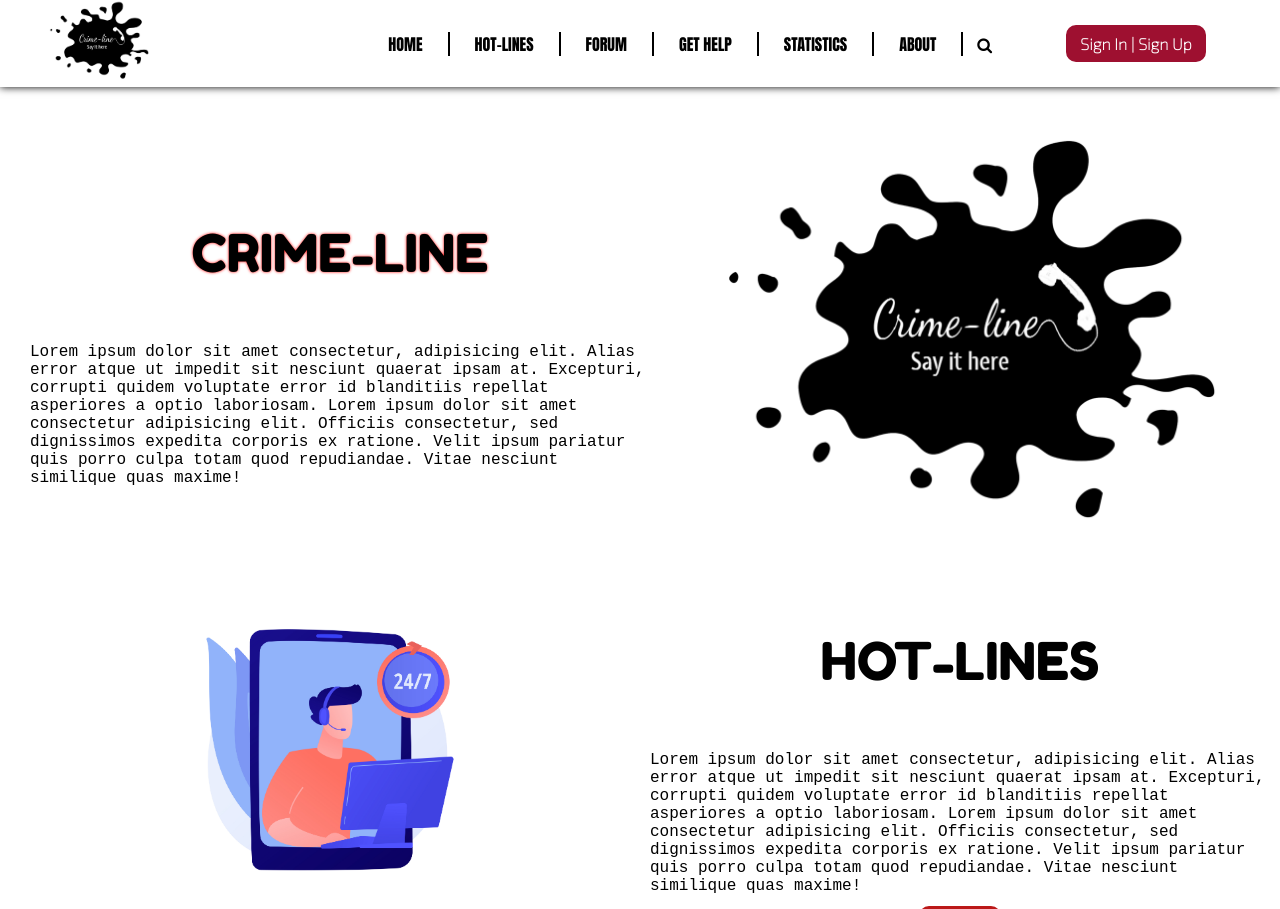
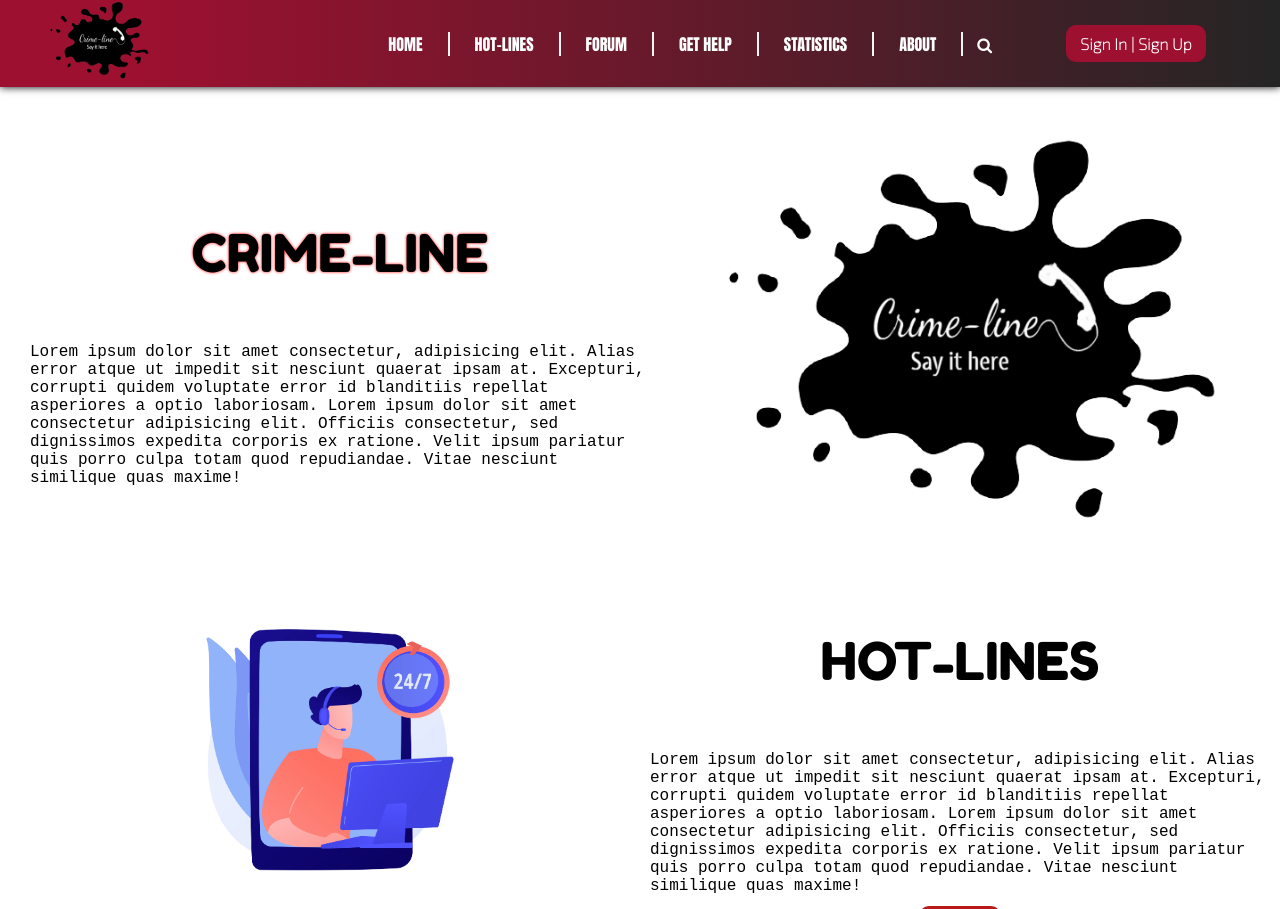
Before and after one commit to iam-hbk/Binary-Beasts, a PHP site: page / in a window 1280 px wide. Shown: the top 909 px of the page. Run offline with PHP 8.4, Linux system fonts and the light colour scheme; some libraries are stand-ins or nearby versions; some web fonts are replaced.

Commit message:
updated header

```diff
--- a/app.js
+++ b/app.js
@@ -1,19 +1,34 @@
+
 function login()
 {
     signupButton.style.left='500px';
     loginButton.style.left='45px';
     mainBtn.style.left='1px';
+    s2.style.color = "#9e1030ff";
+    s2.style.fontSize = "15px";
+    f1.style.color = "";
+    f1.style.fontSize = "";
+
 }
 
-//Signup button movement or amination
+//Signup button movement or animation
 function signup()
 {
-    mainBtn.style.left="120px";
+    mainBtn.style.left="110px";
     loginButton.style.left='-320px';
     signupButton.style.left='55px';
+    f1.style.color = "#9e1030ff";
+    f1.style.fontSize = "15px";
+    s2.style.color = "white";
+    s2.style.fontSize = "";
+
 }
 
-
+var f1 = document.getElementById("f1");
+var s2 = document.getElementById("s2");
+f1.style.transition="1s";
+s2.style.transition="1s";
+console.log(f1.style);
 
 //Top buttons for the signup and signin buttons
 var mainBtn=document.getElementById('move_button');
--- a/index.html
+++ b/index.html
@@ -17,14 +17,30 @@
   </head>
   <body>
     <header>
-      <div class="logo"><img src="images/logo.png" alt="" srcset="" /></div>
+      <div class="logo"><img src="images/logo-removebg-preview.png" alt="" srcset="" /></div>
       <div class="tabs">
-        <span class="tab"><a id="home" href="#home.html">Home</a></span>
-        <span class="tab"><a id="hotline" href="#hotlines">Hot-lines</a></span>
-        <span class="tab"><a id="forum" href="#forum">Forum</a></span>
-        <span class="tab"><a id="getHelp" href="#getHelp">Get Help</a></span>
-        <span class="tab"><a id="stats" href="#stats">Statistics</a></span>
-        <span class="tab"><a id="about" href="#footer">About</a></span>
+        <span class="tab"
+          ><a class="anchorHeader" id="home" href="#home.html">Home</a></span
+        >
+        <span class="tab"
+          ><a class="anchorHeader" id="hotline" href="#hotlines"
+            >Hot-lines</a
+          ></span
+        >
+        <span class="tab"
+          ><a class="anchorHeader" id="forum" href="#forum">Forum</a></span
+        >
+        <span class="tab"
+          ><a class="anchorHeader" id="getHelp" href="#getHelp"
+            >Get Help</a
+          ></span
+        >
+        <span class="tab"
+          ><a class="anchorHeader" id="stats" href="#stats">Statistics</a></span
+        >
+        <span class="tab"
+          ><a class="anchorHeader" id="about" href="#footer">About</a></span
+        >
         <input
           type="search"
           name="search"
@@ -36,22 +52,25 @@
           ><i class="fa fa-search" aria-hidden="true"></i
         ></label>
       </div>
-      <div onclick="displaySignIn_SignUp()" class="logins">
+      <div onclick="displaySignIn_SignUp()" id="SignIn_SignUp" class="logins">
         <a href="#signInSignUp">Sign In | Sign Up</a>
       </div>
     </header>
     <div class="signUp-signIn" id="signUp-signIn">
+
       <!-- Zandz's code -->
       <div id="login_form" class="login-page">
+
         <div class="box-login">
+          <div style="text-align: right;" id="quit">X</div>
           <div class="button-box">
             <div id="move_button"></div>
 
-            <button type="button" onclick="login()" class="top_button">
+            <button type="button" onclick="login()" class="top_button" id="f1">
               Sign In
             </button>
 
-            <button type="button" onclick="signup()" class="top_button">
+            <button type="button" onclick="signup()" class="top_button" id="s2">
               Sign Up
             </button>
           </div>
@@ -131,15 +160,12 @@
         </p>
       </div>
       <div class="img">
-        <img src="images/logo.png" alt="" />
+        <img src="images/logo-removebg-preview.png" alt="" />
       </div>
     </section>
     <section class="section2">
       <div class="img">
-        <img
-          src="images/hotline2.jpg"
-          alt=""
-        />
+        <img src="images/hotline2.jpg" alt="" />
       </div>
       <div class="info">
         <h1>Hot-lines</h1>
@@ -247,35 +273,49 @@
       <div class="followUs">
         <h5>Follow Us</h5>
         <div class="icons">
-          <a href="https://www.instagram.com/crimeline_za/"
+          <a href="https://www.instagram.com/crimeline_za/" target="_blank"
             ><i class="fab fa-instagram"></i
           ></a>
-          <a href="facebookPage"><i class="fab fa-facebook-f"></i></a>
-          <a href="twitterPage"><i class="fab fa-twitter"></i></a>
+          <a target="_blank" href="facebookPage"
+            ><i class="fab fa-facebook-f"></i
+          ></a>
+          <a target="_blank" href="twitterPage"
+            ><i class="fab fa-twitter"></i
+          ></a>
         </div>
       </div>
     </footer>
-    <!-- <script>
-      window.addEventListener("scroll",function(){
+    <script src="https://ajax.googleapis.com/ajax/libs/jquery/3.5.1/jquery.min.js"></script>
+    <script>
+      window.addEventListener("scroll", function () {
         var header = document.querySelector("header");
-        header.classList.toggle("st")
-      })
-    </script> -->
+        header.classList.toggle("sticky", window.scrollY > 5);
+      });
+    </script>
     <script>
-      var SignIn_SignUp = document.getElementById("signUp-signIn");
-      var display = false;
-      console.log(display);
-      function displaySignIn_SignUp() {
-        if (display) {
-          SignIn_SignUp.style.display = "none";
-          console.log("changed to none");
-          display = !display;
-        } else {
-          console.log("changed to flex");
-          SignIn_SignUp.style.display = "flex";
-          display = !display;
-        }
-      }
+      $(document).ready(() => {
+        var display = false;
+        $("#SignIn_SignUp").click(() => {
+          $("#signUp-signIn").toggle();
+        });
+        $("#quit").click(() => {
+          $("#signUp-signIn").toggle();
+        });
+      });
+      // var SignIn_SignUp = document.getElementById("signUp-signIn");
+      // var display = false;
+      // console.log(display);
+      // function displaySignIn_SignUp() {
+      //   if (display) {
+      //     SignIn_SignUp.style.display = "none";
+      //     console.log("changed to none");
+      //     display = !display;
+      //   } else {
+      //     console.log("changed to flex");
+      //     SignIn_SignUp.style.display = "flex";
+      //     display = !display;
+      //   }
+      // }
     </script>
     <script src="app.js"></script>
   </body>
--- a/style.css
+++ b/style.css
@@ -10,12 +10,21 @@ body {
   padding-top: 80px;
   box-sizing: border-box;
   margin: 0;
+  /* background-color: #f89e4996; */
 }
+
 
 /* STYLE FOR HEADER */
 header {
+  background: #9e1030ff;
+  background: linear-gradient(
+    90deg,
+    #9e1030ff 10%,
+    rgba(0, 0, 0, 0.8556373232886905) 100%
+  );
+  color: white;
   display: flex;
-  position: absolute; /* here for position */
+  position: absolute;
   top: 0;
   left: 0;
   width: 100%;
@@ -40,12 +77,17 @@ div.tabs {
   text-transform: uppercase;
 }
 div.tabs .tab:not(:last-child) {
-  border-right: 2px solid black;
+  border-right: 2px solid whitesmoke;
+
   padding: 0 25px;
+}
+header.sticky div.tabs .tab:not(:last-child) {
+  border-right: 2px solid white;
 }
 span.tab a {
   text-decoration: none;
-  color: black;
+  font-weight: bold;
+  color: white;
   transition: 0.5s;
   -webkit-transition: 0.5s;
   -moz-transition: 0.5s;
@@ -543,3 +579,23 @@ h5 {
 #signup {
   left: 450px;
 }
+button#s2.top_button {
+  color: #9e1030ff;
+}
+
+/* STYLE FOR THE SCROLL BAR */
+
+::-webkit-scrollbar {
+  width: 5px;
+  background-color: #111;
+  overflow: visible;
+}
+::-webkit-scrollbar-thumb {
+  width: 10px;
+
+  background-color: #9e1030ff;
+}
+::-webkit-scrollbar-thumb:hover {
+  width: 15px;
+  background-color: #00aced;
+}
```
Also changed, not shown: other parts of index.html (+18 -8 lines), other parts of style.css (+52 -30 lines), images/logo-removebg-preview.png (added).
